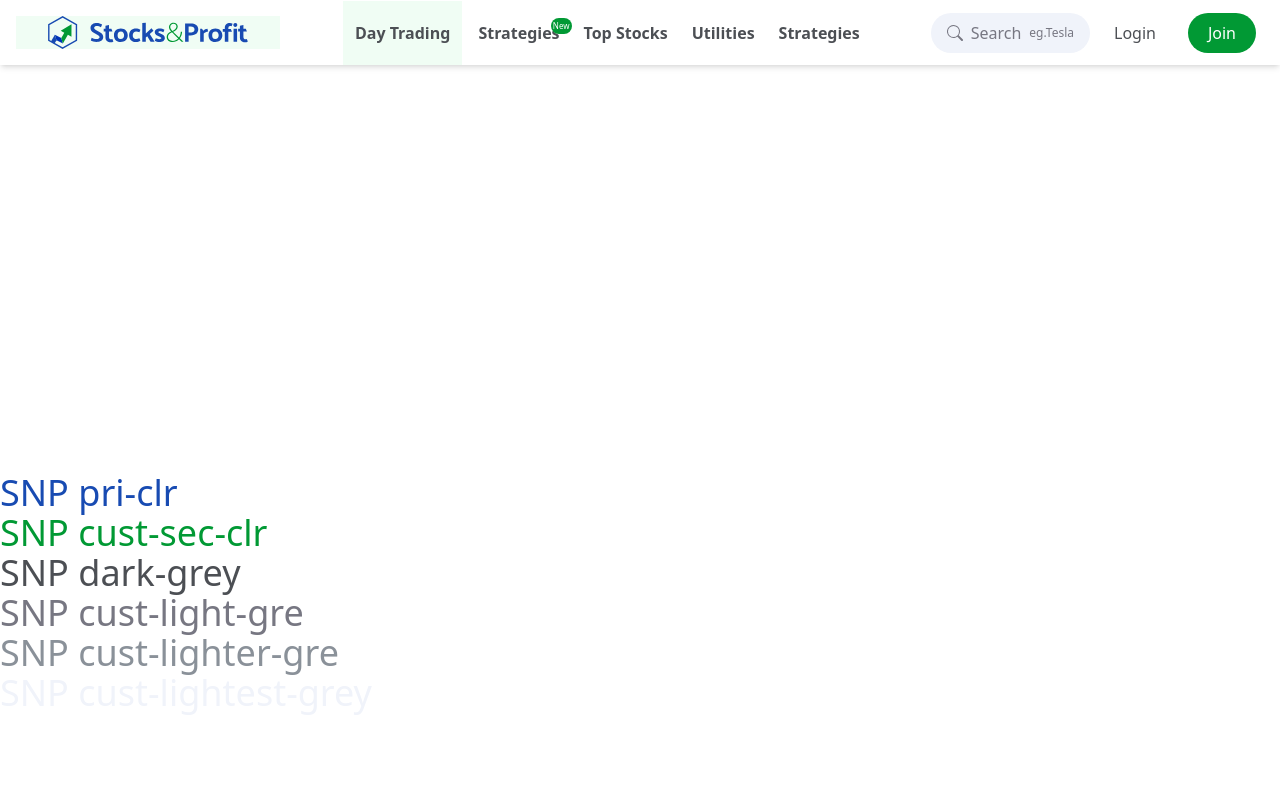
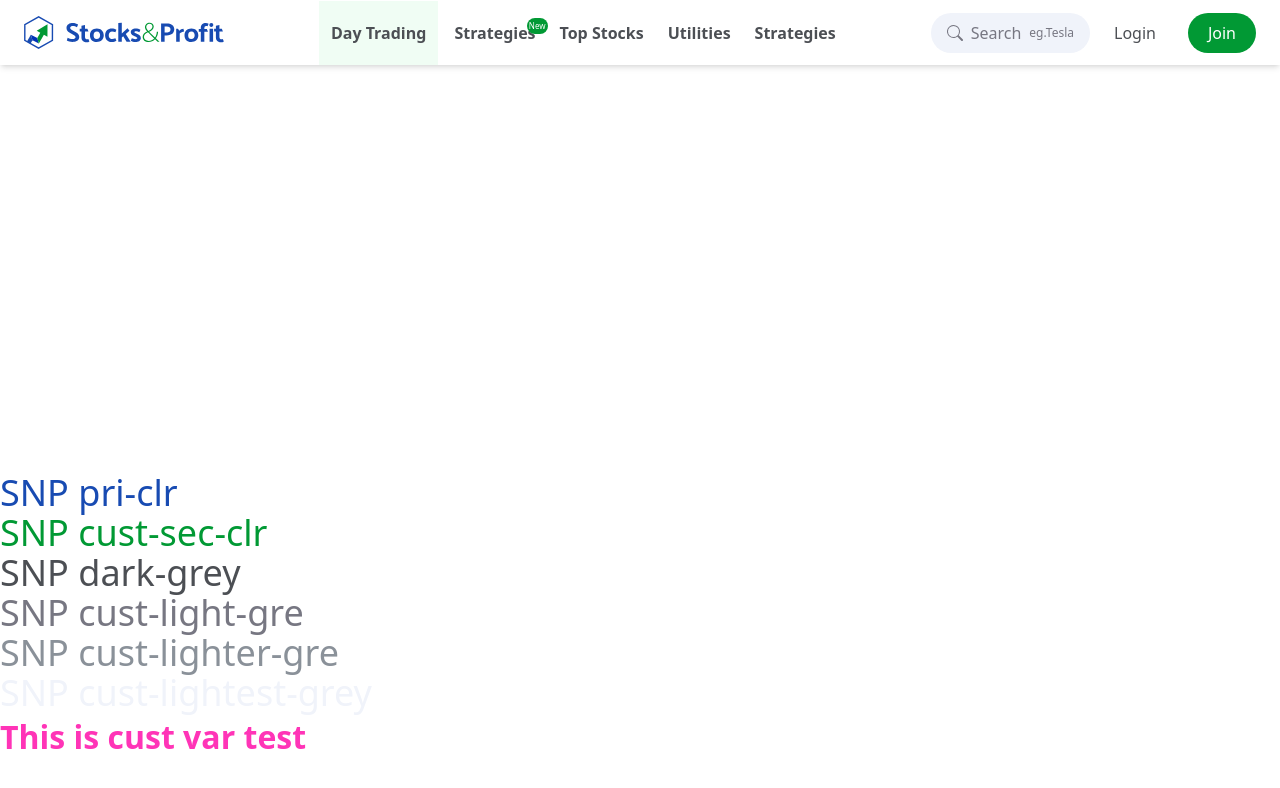
Before and after one commit to rayeesi/projectsnpfront.github.io, a website: page index.html in a window 1280 px wide. Drawn offline with Linux system fonts and the light colour scheme.

Commit message:
update with custom variable

```diff
--- a/css_snpinputv1.0.css
+++ b/css_snpinputv1.0.css
@@ -1,6 +1,8 @@
 @tailwind base;
 @tailwind components;
 @tailwind utilities;
+
+
 
 
 
@@ -12,18 +14,32 @@
     /* width: clamp(100px,15vw,270px); */
 }
 
-:root{
-
-}
 
 .header-container{
     height:65px;
 }
 
-.primary-nav-li{
-    cursor:pointer;
-    position:relative;
+@layer components {
+    .primary-nav-li{
+
+        position:relative;
+        z-index: 1;
+    }
+
+
+    .primary-nav-li:hover .primary-nav__links{
+        border-radius: 50px;
+        background-color:  theme('colors.cust-logo-bluedark1');
+    }
+
+
+    .primary-nav-li:hover .dropdown{
+
+        display: inline-block;
+        z-index: -1;
+    }
 }
+
 
 .primary-nav__links {
     font-size:1rem;
@@ -33,4 +49,13 @@
 
 .text-mute{
     font-size:0.5rem;
+
 }
+
+@layer components {
+    .checkcustvar {
+        color: theme('colors.cust-logo-bluedark1'); ;
+        font-size:2rem;
+        font-weight: 700;
+    }
+}
--- a/index.html
+++ b/index.html
@@ -13,7 +13,7 @@
     <div class="header-container shadow-md ">
         <header class="primary-header px-4 h-full flex items-center justify-between  xl:w-11gi/12  2xl:w-11/12    mx-auto">
 
-            <div class="px-2 md:px-8 bg-green-50">
+            <div class="px-2    ">
                 <a href="#">
                     <img src="images/snp_full.svg" alt="Stocks & Profit Logo" class="main-logo">
                 </a>
@@ -27,9 +27,13 @@
                                 hover:text-black hover:bg-cust-lightest-grey"
                          >Day Trading </a>
 
-                         <div class="fixed  left-0 w-max block ">
-                                     <div style="width:100vw;">
-                                        &nbsp;
+                         <div class="dropdown hidden absolute rounded-md shadow-sm left-0 w-max block bg-red-100 ">
+                                     <div  >
+                                         <table width="200px" height="200px">
+                                            <tr>
+                                                <td></td>
+                                            </tr>
+                                         </table>
                                      </div>
                          </div>
                     </li>
@@ -106,7 +110,9 @@
     <h1 class="text-4xl text-cust-light-grey">SNP cust-light-gre</h1>
     <h1 class="text-4xl text-cust-lighter-grey">SNP cust-lighter-gre</h1>
     <h1 class="text-4xl text-cust-lightest-grey">SNP cust-lightest-grey</h1>
-
+<div class="checkcustvar">
+    This is cust var test
+</div>
 
 </body>
 </html>
--- a/tailwind.config.js
+++ b/tailwind.config.js
@@ -12,6 +12,7 @@ module.exports = {
     },
     extend: {
       'colors':{
+        'cust-logo-bluedark1':'#ff34b7',
         'cust-logo-blue':'#184bb2',
         'cust-logo-bluedark':'#0034b7',
         'cust-logo-green':'#019934',
```
Also changed, not shown: css/snpstyleoutputv1.0.css.
